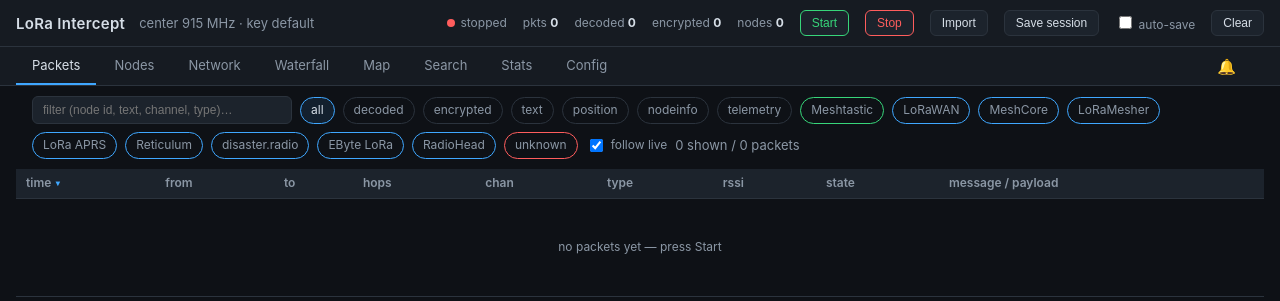
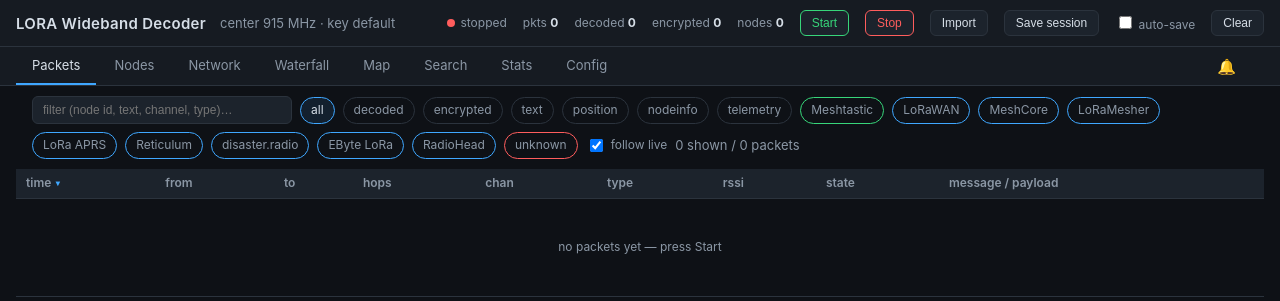
Before and after one commit to persistentcache/Lora-Wideband-Decoder, a Flask app: page / in a window 1280 px wide. Shown: the top 301 px of the page. Run offline with Flask 3, Linux system fonts and the light colour scheme; data that the repository does not hold is empty.

Commit message:
rename project to "LORA Wideband Decoder"
User-facing display name updated in:
  README.md            — title
  install.sh           — installer banner + comment header
  lora.toml            — config file header comment
  run/web.py           — module docstring
  src/web/app.py       — module docstring
  src/web/templates/index.html — <title> and <h1>

Left internal references unchanged (intentional):
  - src/decoder.py + src/detector.py wisdom file path
    (~/.lora_ml-fftw-wisdom.pkl) — backward compat so existing users
    don't lose their cached FFT plans on upgrade
  - lora_web/lora_ml_model.pkl in .gitignore — runtime output
  - docs/performance.md project tree — accurate to current directory name

Co-Authored-By: Claude Opus 4.7 <noreply@anthropic.com>

```diff
--- a/lora.toml
+++ b/lora.toml
@@ -1,4 +1,4 @@
-# LoRa wideband receiver — central config.
+# LORA Wideband Decoder — central config.
 # Avoids passing long flag strings every run.  lora_web.py reads this to launch
 # the pipeline; lora_detect.py can load it with `--config lora.toml` (explicit
 # CLI flags still override).  All keys are optional; sane defaults apply.
--- a/run/web.py
+++ b/run/web.py
@@ -1,5 +1,5 @@
 #!/usr/bin/env python3
-"""Start the lora_ml web UI.
+"""Start the LORA Wideband Decoder web UI.
 
 Reads lora.toml, launches the SDR → detector pipeline, and serves the web UI on
 the host:port configured in [web].
--- a/src/web/app.py
+++ b/src/web/app.py
@@ -1,5 +1,5 @@
 #!/usr/bin/env python3
-"""LoRa wideband intercept — web UI backend.
+"""LORA Wideband Decoder — web UI backend.
 
 Data model: the pipeline (src/detector.py) writes one structured JSON record per
 packet (decoded OR encrypted-header-only) to a JSONL log.  This backend TAILS
--- a/src/web/templates/index.html
+++ b/src/web/templates/index.html
@@ -3,7 +3,7 @@
 <head>
 <meta charset="utf-8">
 <meta name="viewport" content="width=device-width, initial-scale=1">
-<title>LoRa Intercept</title>
+<title>LORA Wideband Decoder</title>
 <link rel="stylesheet" href="https://unpkg.com/leaflet@1.9.4/dist/leaflet.css">
 <script src="https://unpkg.com/leaflet@1.9.4/dist/leaflet.js"></script>
 <style>
@@ -66,7 +66,7 @@
 </head>
 <body>
 <header>
-  <h1>LoRa Intercept</h1>
+  <h1>LORA Wideband Decoder</h1>
   <span class="muted" id="center"></span>
   <div class="stats">
     <span><span class="dot off" id="pipedot"></span><span id="pipetxt">stopped</span></span>
```
Also changed, not shown: README.md, 1 other file.
